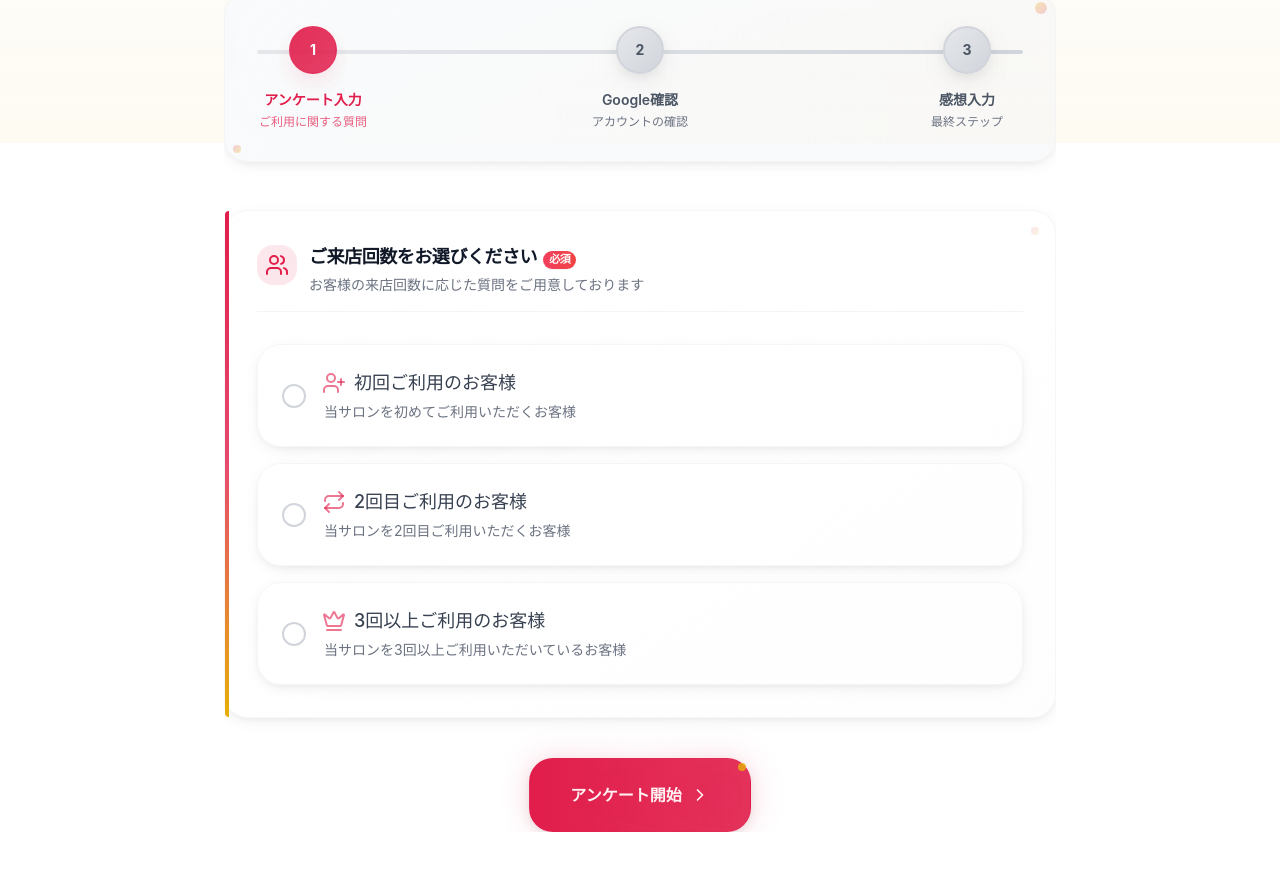
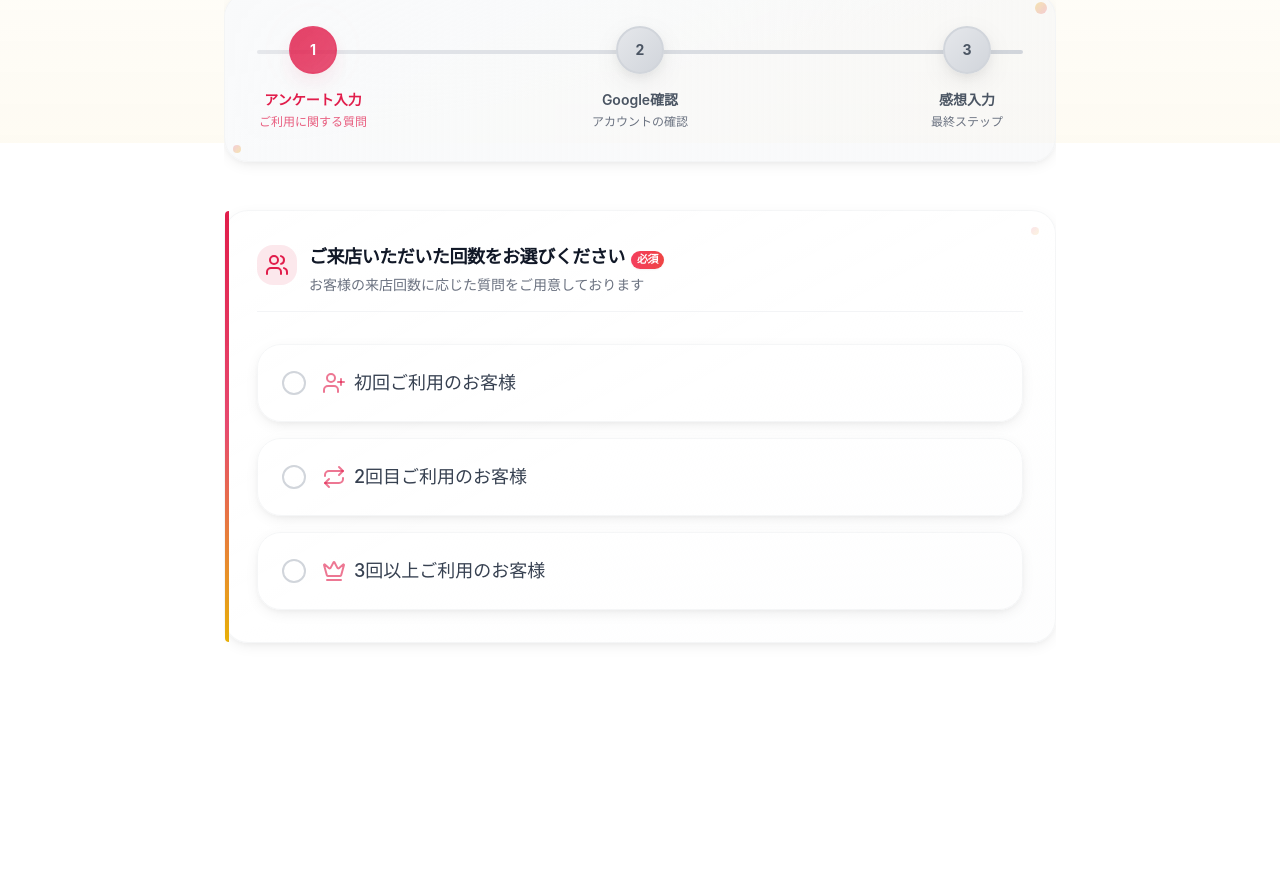
Before and after one commit to Okusan11/c-links-survey, a React (Create React App) app: page /survey in a window 1280 px wide. Shown: the part 657-1528 px from the top of the page. After the commit the page ends 1376 px from the top, so only its background shows below. Built offline with nearby package versions, Linux system fonts and the light colour scheme.

Commit message:
顧客属性選択画面を修正

```diff
--- a/src/components/UnifiedSurvey.tsx
+++ b/src/components/UnifiedSurvey.tsx
@@ -33,7 +33,6 @@ type CustomerType = 'new' | 'second-visit' | 'repeater' | '';
 interface CustomerTypeOption {
   value: CustomerType;
   label: string;
-  description: string;
   icon: React.ReactNode;
 }
 
@@ -132,19 +131,16 @@ const UnifiedSurvey: React.FC = () => {
     {
       value: 'new',
       label: '初回ご利用のお客様',
-      description: '当サロンを初めてご利用いただくお客様',
       icon: <UserPlus className="h-6 w-6" />
     },
     {
       value: 'second-visit',
       label: '2回目ご利用のお客様',
-      description: '当サロンを2回目ご利用いただくお客様',
       icon: <Repeat className="h-6 w-6" />
     },
     {
       value: 'repeater',
       label: '3回以上ご利用のお客様',
-      description: '当サロンを3回以上ご利用いただいているお客様',
       icon: <Crown className="h-6 w-6" />
     }
   ];
@@ -504,7 +500,7 @@ const UnifiedSurvey: React.FC = () => {
               </div>
               <div>
                 <h3 className="font-semibold text-lg text-gray-900 whitespace-normal text-wrap">
-                  ご来店回数をお選びください
+                  ご来店いただいた回数をお選びください
                   <RequiredBadge className="inline-block ml-1.5" />
                 </h3>
                 <p className="text-sm text-gray-500 mt-1">お客様の来店回数に応じた質問をご用意しております</p>
@@ -521,7 +517,6 @@ const UnifiedSurvey: React.FC = () => {
                     setErrors(prev => ({ ...prev, customerType: false }));
                   }}
                   icon={option.icon}
-                  description={option.description}
                   variant="enhanced"
                 >
                   {option.label}
@@ -629,12 +624,14 @@ const UnifiedSurvey: React.FC = () => {
           />
         )}
 
-        <FormButtons
-          onNext={handleNext}
-          rightAligned={true}
-          showBackButton={false}
-          nextButtonText={customerType ? "次のステップへ" : "アンケート開始"}
-        />
+        {customerType && (
+          <FormButtons
+            onNext={handleNext}
+            rightAligned={true}
+            showBackButton={false}
+            nextButtonText="次のステップへ"
+          />
+        )}
       </PageLayout>
     </form>
   );
```
